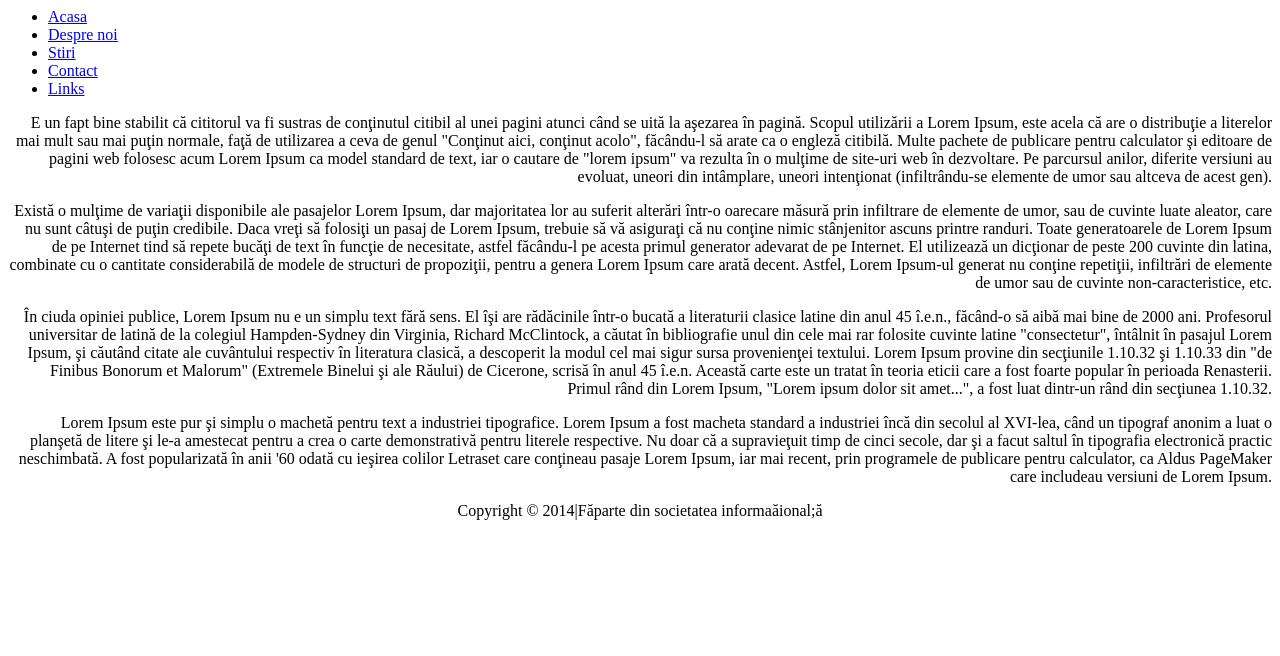
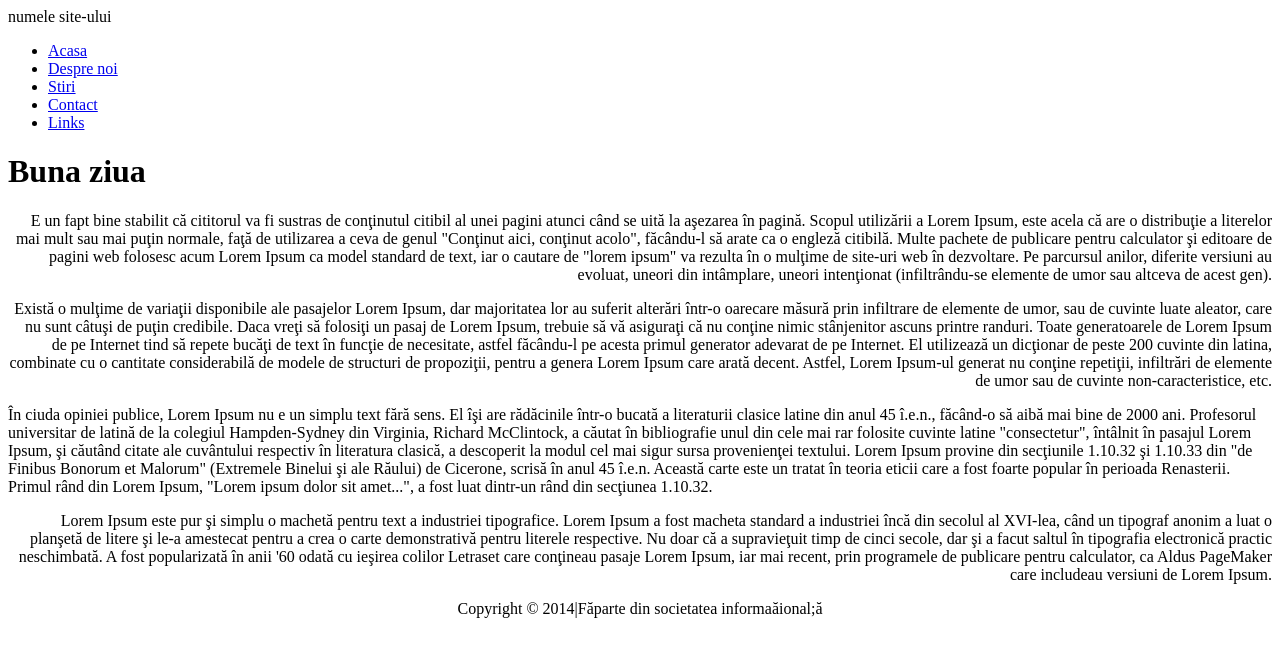
Before and after one commit to d3monboy/test1, a plain HTML site: page index.html in a window 1280 px wide. Drawn offline with Linux system fonts and the light colour scheme.

Commit message:
Update index.html

```diff
--- a/index.html
+++ b/index.html
@@ -3,8 +3,9 @@
 	<link rel="stylesheet" type="text/cssx" href="css.css"
 </head>
 <body>
-<div id="tot"
+<div id="tot">
 	<div id="header">
+		<div class="title_cap"> numele site-ului</div>
 	</div>
 	<div id="menu">
 		<ul>
@@ -15,7 +16,8 @@
 			<li><a href="links.html">Links</a></li>
 		</ul>
 	</div>
-	<div id="Buna ziua"
+	<div id="continut">
+			<h1> Buna ziua </h1>
 		<p align="right">E un fapt bine stabilit că cititorul va fi sustras de conţinutul citibil al unei pagini atunci când se uită la aşezarea în pagină. Scopul utilizării a Lorem Ipsum, este acela că are o distribuţie a literelor mai mult sau mai puţin normale, faţă de utilizarea a ceva de genul "Conţinut aici, conţinut acolo", făcându-l să arate ca o engleză citibilă. Multe pachete de publicare pentru calculator şi editoare de pagini web folosesc acum Lorem Ipsum ca model standard de text, iar o cautare de "lorem ipsum" va rezulta în o mulţime de site-uri web în dezvoltare. Pe parcursul anilor, diferite versiuni au evoluat, uneori din intâmplare, uneori intenţionat (infiltrându-se elemente de umor sau altceva de acest gen).
 		</p>
 		<p  align="right">Există o mulţime de variaţii disponibile ale pasajelor Lorem Ipsum, dar majoritatea lor au suferit alterări într-o oarecare măsură prin infiltrare de elemente de umor, sau de cuvinte luate aleator, care nu sunt câtuşi de puţin credibile. Daca vreţi să folosiţi un pasaj de Lorem Ipsum, trebuie să vă asiguraţi că nu conţine nimic stânjenitor ascuns printre randuri. Toate generatoarele de Lorem Ipsum de pe Internet tind să repete bucăţi de text în funcţie de necesitate, astfel făcându-l pe acesta primul generator adevarat de pe Internet. El utilizează un dicţionar de peste 200 cuvinte din latina, combinate cu o cantitate considerabilă de modele de structuri de propoziţii, pentru a genera Lorem Ipsum care arată decent. Astfel, Lorem Ipsum-ul generat nu conţine repetiţii, infiltrări de elemente de umor sau de cuvinte non-caracteristice, etc.
```
